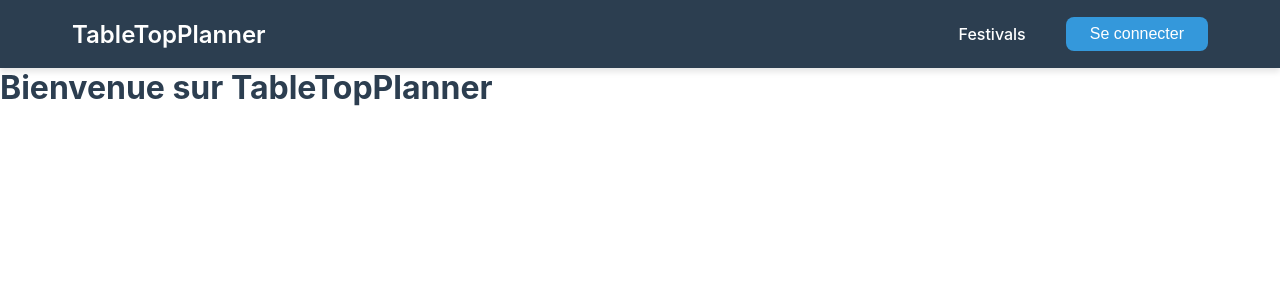
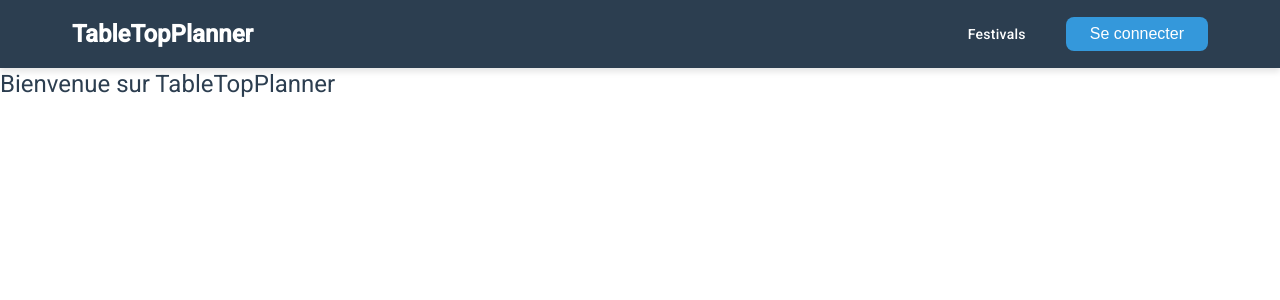
Before and after one commit to Qconed/tabletop_planner, an Angular app in the folder frontend/: page / in a window 1280 px wide. Shown: the top 300 px of the page. Built offline with nearby package versions, Linux system fonts and the light colour scheme.

Commit message:
Fix incorect styling because of a lack of a base angular theme to be overriden     - fixed transparent seach bar component     - fixed uneven reservation form

```diff
--- a/frontend/src/styles.css
+++ b/frontend/src/styles.css
@@ -2,6 +2,7 @@
 
 @import './styles/colors.css';
 @import './styles/material-theme.css';
+@import '@angular/material/prebuilt-themes/indigo-pink.css';
 
 * {
   box-sizing: border-box;
@@ -19,19 +20,16 @@
   color: var(--color-text-primary);
 }
 
-.autocomplete-search-panel {
-  --mat-autocomplete-background-color: #ffffff;
-  --mdc-menu-container-color: #ffffff;
-  background: #ffffff !important;
-  opacity: 1 !important;
+.mat-mdc-autocomplete-panel {
+  background-color: var(--color-surface);
+  color: var(--color-text-primary);
+  border-radius: 8px;
 }
 
-.autocomplete-search-panel .mat-mdc-option {
-  background: #ffffff;
+.mat-mdc-option {
+  color: var(--color-text-primary);
 }
 
-.cdk-overlay-pane .autocomplete-search-panel.mat-mdc-autocomplete-panel,
-.cdk-overlay-pane .mat-mdc-autocomplete-panel.autocomplete-search-panel {
-  background: #ffffff !important;
-  opacity: 1 !important;
+.mat-mdc-option:hover {
+  background-color: var(--color-background);
 }
--- a/frontend/src/styles/material-theme.css
+++ b/frontend/src/styles/material-theme.css
@@ -123,11 +123,6 @@
   box-shadow: none !important;
 }
 
-/* S'assurer que le dialog ne soit pas affecté par les styles d'overlay globaux */
-.cdk-overlay-pane {
-  z-index: 1100 !important; /* Plus haut que l'overlay custom (1000) */
-}
-
 .cdk-overlay-backdrop {
   background-color: rgba(0, 0, 0, 0.5) !important;
 }
```
